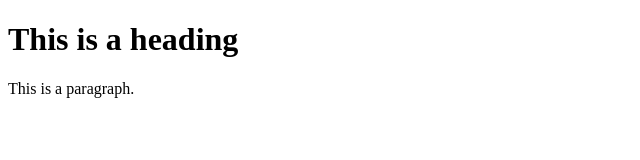
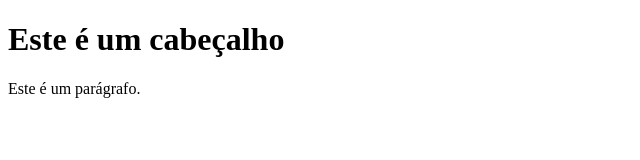
Before and after one commit to bersimao/Demo, a plain HTML site: page index.html in a window 1280 px wide. Shown: the whole page, without its empty margins (0-640 px from the left). Drawn offline with Linux system fonts and the light colour scheme.

Commit message:
Segundo Update
Segunda atualização arquivo index!

```diff
--- a/index.html
+++ b/index.html
@@ -3,8 +3,8 @@
 <title>HTML Tutorial</title>
 <body>
 
-<h1>This is a heading</h1>
-<p>This is a paragraph.</p>
+<h1>Este é um cabeçalho</h1>
+<p>Este é um parágrafo.</p>
 
 </body>
 </html>
```
